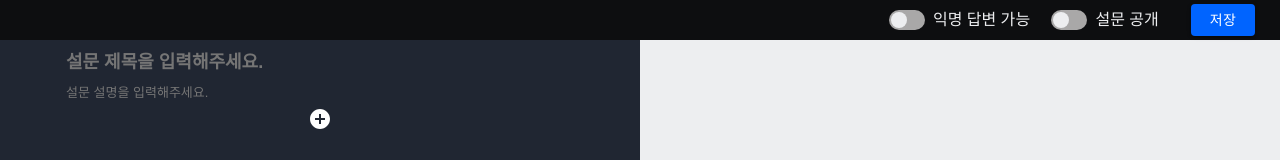
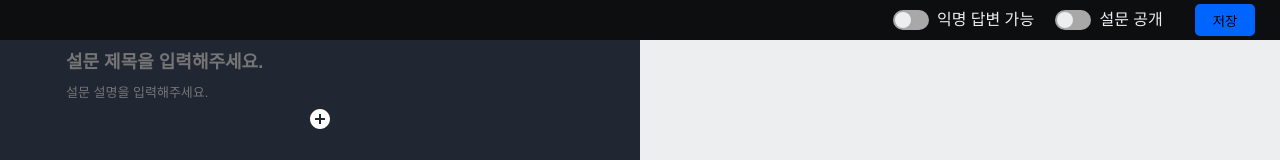
Before and after one commit to moka-team/mokaform-client, a React (Create React App) app: page /create-survey in a window 1280 px wide. Shown: the top 160 px of the page. Built offline with nearby package versions, Linux system fonts and the light colour scheme; the HTML template or start-up script is replaced by a standard one.

Commit message:
feat: 저장 버튼 UI 수정

```diff
--- a/src/components/surveys/create/NavBar.jsx
+++ b/src/components/surveys/create/NavBar.jsx
@@ -1,9 +1,8 @@
-import { Button } from "@mui/material";
 import { useRecoilState, useRecoilValue } from "recoil";
 import FormGroup from "@mui/material/FormGroup";
 import FormControlLabel from "@mui/material/FormControlLabel";
 import Box from "@mui/material/Box";
-import { SNavBar } from "./styled";
+import { SNavBar, SaveBtn } from "./styled";
 
 import {
   surveyTitle,
@@ -14,11 +13,8 @@ import {
   detailMCQuestionState,
 } from "../../../atoms";
 import { CustomSwitch } from "./CustomizedSwitches";
-import { CustomButton } from "./CustomizedButton";
 
 function NavBar() {
-  const label = { inputProps: { "aria-label": "Switch demo" } };
-
   const surveyList = useRecoilValue(surveyListState);
   const detailList = useRecoilValue(detailMCQuestionState);
 
@@ -103,9 +99,7 @@ function NavBar() {
           }
         />
       </FormGroup>
-      <CustomButton onClick={handleSubmit} variant="contained">
-        저장
-      </CustomButton>
+      <SaveBtn onClick={handleSubmit}>저장</SaveBtn>
     </SNavBar>
   );
 }
--- a/src/components/surveys/create/styled.js
+++ b/src/components/surveys/create/styled.js
@@ -154,6 +154,14 @@ const SNavBar = styled.div`
   }
 `;
 
+const SaveBtn = styled.button`
+  background-color: #0064ff;
+  width: 60px;
+  border: none;
+  border-radius: 5px;
+  font-weight: 500;
+`;
+
 export {
   Create,
   Preview,
@@ -167,4 +175,5 @@ export {
   TitleText,
   SummaryText,
   SNavBar,
+  SaveBtn,
 };
```
